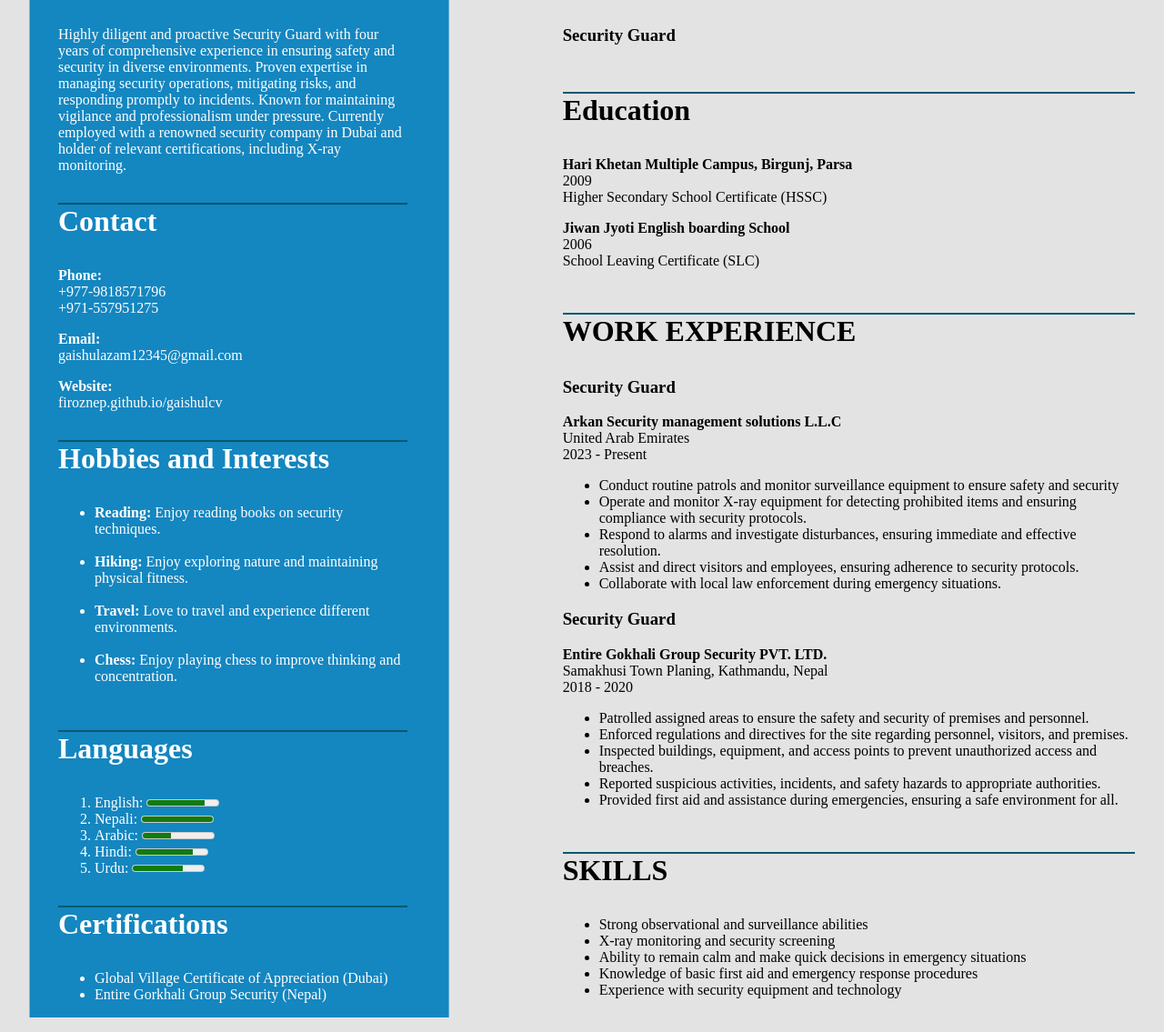
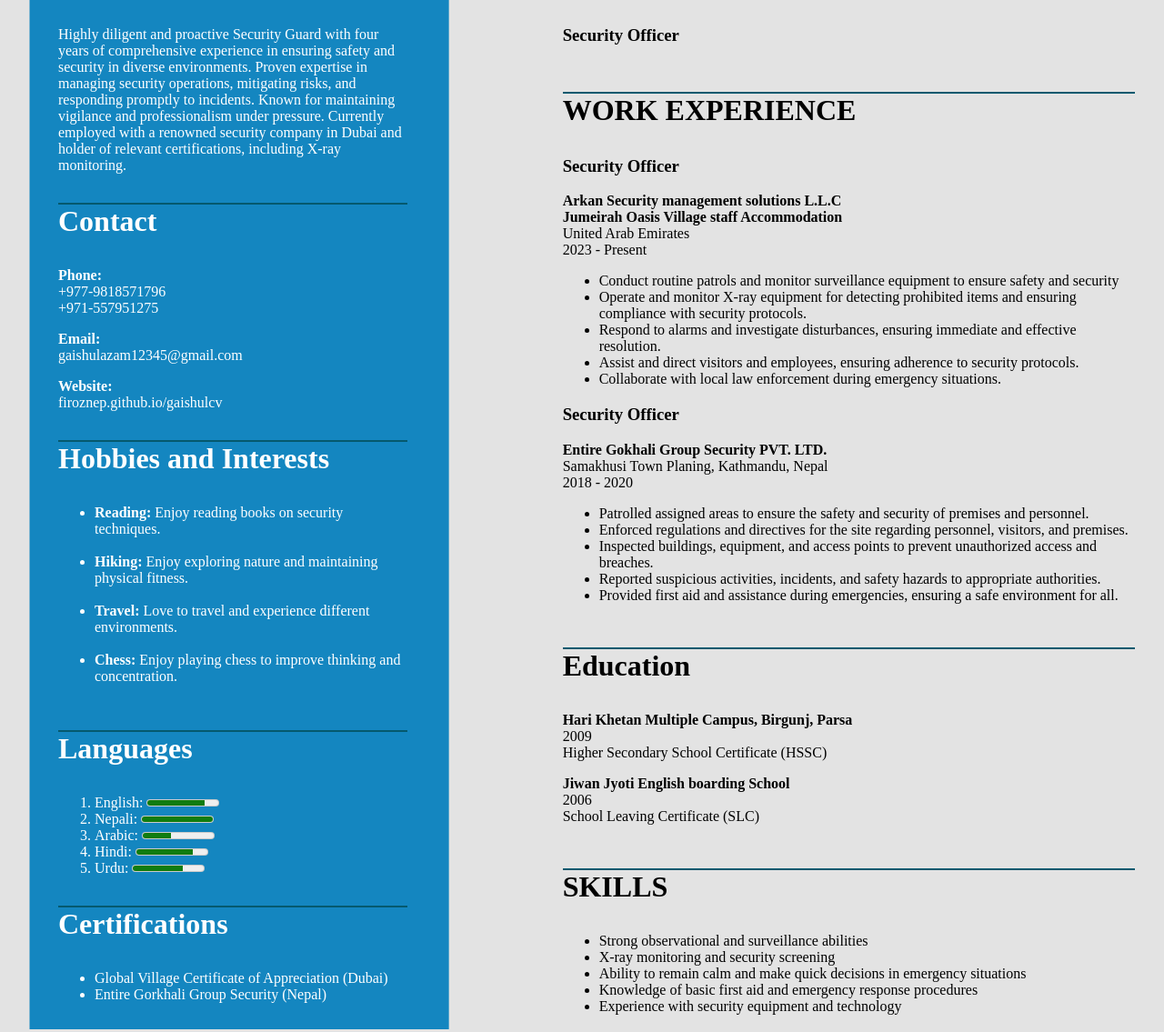
Before and after one commit to firoznep/gaishulcv, a plain HTML site: page index.html in a window 1280 px wide. Shown: the part 490-1625 px from the top of the page at 91% size. Drawn offline with Linux system fonts and the light colour scheme.

Commit message:
Update index.html
correct name

```diff
--- a/index.html
+++ b/index.html
@@ -98,40 +98,25 @@
                 <div>
 
                     <h2 style="font-size: 5rem; color: #1486c0;">
-                        <span>GAUSHUL</span><br>
+                        <span>GAISHUL</span><br>
                         <span>AZAM</span><br>
                         <span>MANSURI</span>
                     </h2>
                     <h3 class="profecssion">
-                        Security Guard
+                        Security Officer
                     </h3>
                 </div>
-                <div>
-                    <h3 class="heading-3">Education</h3>
-                    <p>
 
-                        <strong>Hari Khetan Multiple Campus, Birgunj, Parsa</strong><br>
-                        <span>2009</span><br>
-                        <span>Higher Secondary School Certificate (HSSC)</span>
-                    </p>
-                    <p>
-
-                        <strong>Jiwan Jyoti English boarding School</strong><br>
-                        <span>2006</span><br>
-                        <span>School Leaving Certificate (SLC)</span>
-                    </p>
-
-
-                </div>
 
                 <div>
                     <h3 class="heading-3">WORK EXPERIENCE</h3>
-                    <h3>Security Guard</h3>
+                    <h3>Security Officer</h3>
 
                     <div>
 
                         <p>
                             <strong>Arkan Security management solutions L.L.C</strong><br>
+                            <strong>Jumeirah Oasis Village staff Accommodation</strong> <br>
                             <span>United Arab Emirates</span><br>
                             <span>2023 - Present</span>
 
@@ -152,7 +137,7 @@
                         </ul>
                     </div>
                     <div>
-                        <h3>Security Guard</h3>
+                        <h3>Security Officer</h3>
                         <p>
                             <strong>Entire Gokhali Group Security PVT. LTD.</strong><br>
                             <span>Samakhusi Town Planing, Kathmandu, Nepal</span><br>
@@ -179,6 +164,27 @@
 
                 </div>
 
+                <!-- EDUCATION -->
+                 <div>
+                    <h3 class="heading-3">Education</h3>
+                    <p>
+
+                        <strong>Hari Khetan Multiple Campus, Birgunj, Parsa</strong><br>
+                        <span>2009</span><br>
+                        <span>Higher Secondary School Certificate (HSSC)</span>
+                    </p>
+                    <p>
+
+                        <strong>Jiwan Jyoti English boarding School</strong><br>
+                        <span>2006</span><br>
+                        <span>School Leaving Certificate (SLC)</span>
+                    </p>
+
+
+                </div>
+
+
+
                 <!-- SKILLS -->
                 <div class="skills">
                     <h3 class="heading-3">SKILLS</h3>
```
